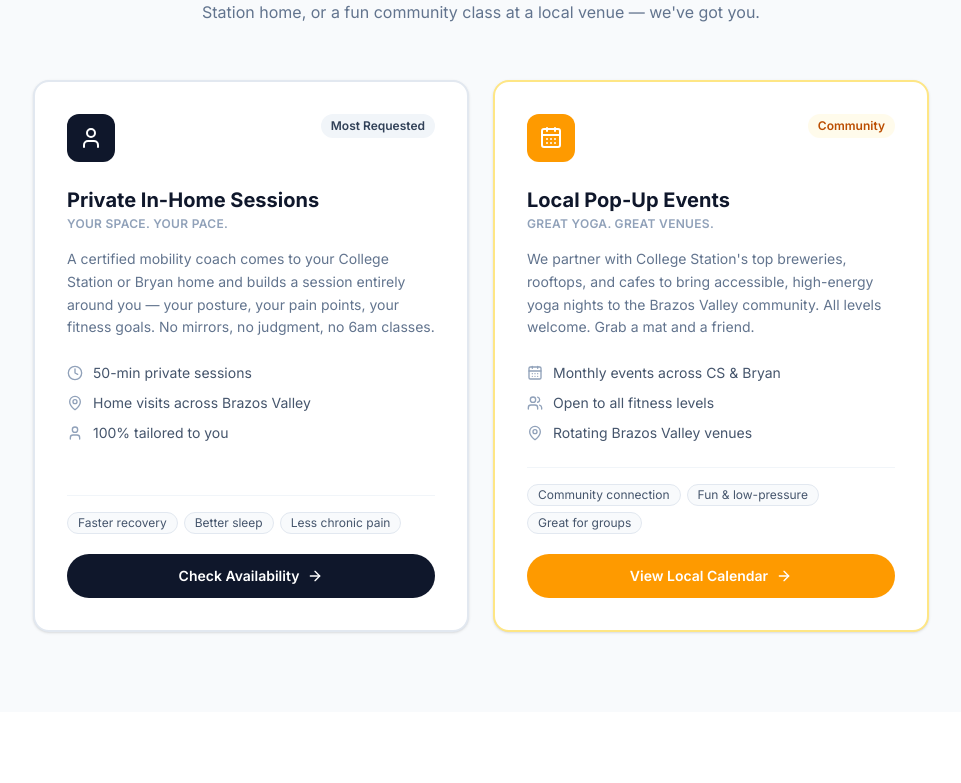
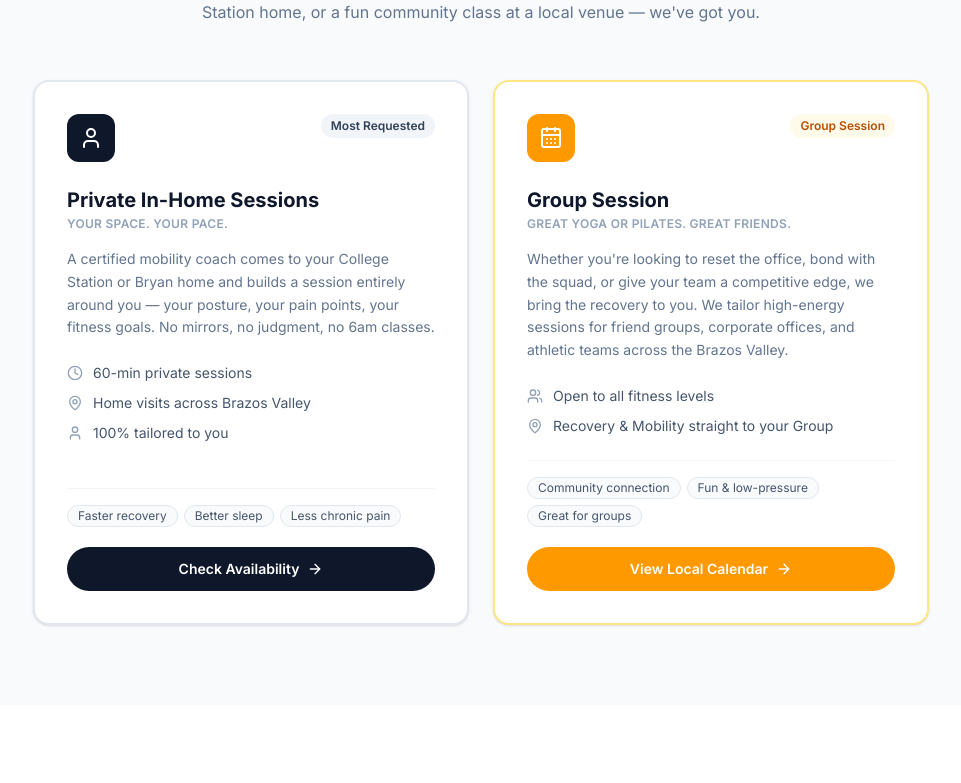
Before and after one commit to jwhitehead08/yoga-college-station, a Next.js app: page / in a window 1280 px wide. Shown: the part 1547-2330 px from the top of the page, without its empty margins (159-1120 px from the left). Built offline with nearby package versions, Linux system fonts and the light colour scheme.

Commit message:
updated home page card copy

```diff
--- a/components/Hero.tsx
+++ b/components/Hero.tsx
@@ -17,19 +17,32 @@ const segments = [
     border: "hover:border-slate-900",
     btnClass: "bg-slate-900 hover:bg-slate-700 text-white",
   },
-  {
+    {
     id: "events",
     icon: CalendarDays,
-    tag: "Pop-Up Events",
+    tag: "Group Session",
     tagBg: "bg-amber-100 text-amber-800",
-    headline: "Yoga night at your\nfavorite local spot.",
-    sub: "Community sessions at College Station breweries, cafes, and Brazos Valley venues. All levels welcome — bring a mat and a friend.",
+    headline: "Group Session\nwith your Group or Team.",
+    sub: "Tailored mobility and recovery sessions for your friend group, office, or athletic team.",
     cta: "Check Availability",
     href: "#events",
     iconBg: "bg-amber-500",
     border: "hover:border-amber-500",
     btnClass: "bg-amber-500 hover:bg-amber-600 text-white",
   },
+  // {
+  //   id: "events",
+  //   icon: CalendarDays,
+  //   tag: "Pop-Up Events",
+  //   tagBg: "bg-amber-100 text-amber-800",
+  //   headline: "Yoga night at your\nfavorite local spot.",
+  //   sub: "Community sessions at College Station breweries, cafes, and Brazos Valley venues. All levels welcome — bring a mat and a friend.",
+  //   cta: "Check Availability",
+  //   href: "#events",
+  //   iconBg: "bg-amber-500",
+  //   border: "hover:border-amber-500",
+  //   btnClass: "bg-amber-500 hover:bg-amber-600 text-white",
+  // },
 ] as const;
 
 export function Hero() {
--- a/components/ServiceCards.tsx
+++ b/components/ServiceCards.tsx
@@ -13,7 +13,7 @@ const services = [
     description:
       "A certified mobility coach comes to your College Station or Bryan home and builds a session entirely around you — your posture, your pain points, your fitness goals. No mirrors, no judgment, no 6am classes.",
     features: [
-      { icon: Clock, text: "50-min private sessions" },
+      { icon: Clock, text: "60-min private sessions" },
       { icon: MapPin, text: "Home visits across Brazos Valley" },
       { icon: User, text: "100% tailored to you" },
     ],
@@ -23,20 +23,19 @@ const services = [
     ctaClass: "bg-slate-900 hover:bg-slate-700 text-white",
     outcomes: ["Faster recovery", "Better sleep", "Less chronic pain"],
   },
-  {
+    {
     id: "events",
     icon: CalendarDays,
     iconBg: "bg-amber-500",
-    badge: "Community",
+    badge: "Group Session",
     badgeBg: "bg-amber-50 text-amber-700",
-    title: "Local Pop-Up Events",
-    subtitle: "Great yoga. Great venues.",
+    title: "Group Session",
+    subtitle: "Great yoga or pilates. Great friends.",
     description:
-      "We partner with College Station's top breweries, rooftops, and cafes to bring accessible, high-energy yoga nights to the Brazos Valley community. All levels welcome. Grab a mat and a friend.",
+      "Whether you're looking to reset the office, bond with the squad, or give your team a competitive edge, we bring the recovery to you. We tailor high-energy sessions for friend groups, corporate offices, and athletic teams across the Brazos Valley.",
     features: [
-      { icon: CalendarDays, text: "Monthly events across CS & Bryan" },
       { icon: Users, text: "Open to all fitness levels" },
-      { icon: MapPin, text: "Rotating Brazos Valley venues" },
+      { icon: MapPin, text: "Recovery & Mobility straight to your Group" },
     ],
     cta: "View Local Calendar",
     href: "#contact",
@@ -44,6 +43,27 @@ const services = [
     ctaClass: "bg-amber-500 hover:bg-amber-600 text-white",
     outcomes: ["Community connection", "Fun & low-pressure", "Great for groups"],
   },
+  // {
+  //   id: "events",
+  //   icon: CalendarDays,
+  //   iconBg: "bg-amber-500",
+  //   badge: "Community",
+  //   badgeBg: "bg-amber-50 text-amber-700",
+  //   title: "Local Pop-Up Events",
+  //   subtitle: "Great yoga. Great venues.",
+  //   description:
+  //     "We partner with College Station's top breweries, rooftops, and cafes to bring accessible, high-energy yoga nights to the Brazos Valley community. All levels welcome. Grab a mat and a friend.",
+  //   features: [
+  //     { icon: CalendarDays, text: "Monthly events across CS & Bryan" },
+  //     { icon: Users, text: "Open to all fitness levels" },
+  //     { icon: MapPin, text: "Rotating Brazos Valley venues" },
+  //   ],
+  //   cta: "View Local Calendar",
+  //   href: "#contact",
+  //   border: "border-amber-200 hover:border-amber-400",
+  //   ctaClass: "bg-amber-500 hover:bg-amber-600 text-white",
+  //   outcomes: ["Community connection", "Fun & low-pressure", "Great for groups"],
+  // },
 ] as const;
 
 export function ServiceCards() {
```
